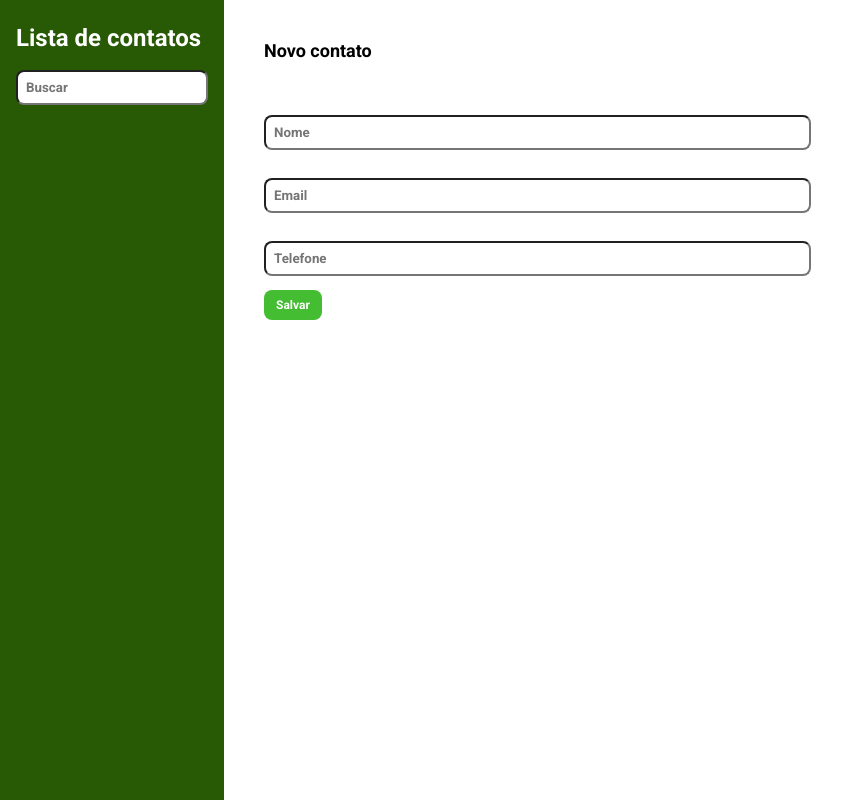
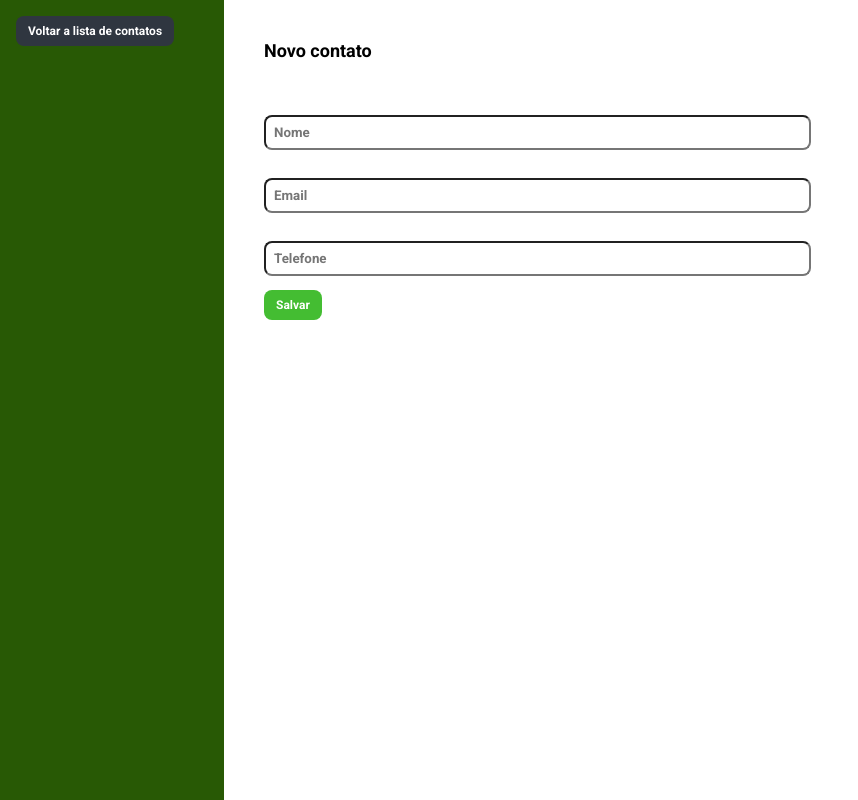
Before and after one commit to DouglassenG/lista_de_contatos, a React (Create React App) app: page /novo in a window 1280 px wide. Shown: the whole page, without its empty margins (0-858 px from the left). Built offline with nearby package versions, Linux system fonts and the light colour scheme.

Commit message:
finalizando a lista de contatos

```diff
--- a/src/components/Contato/index.tsx
+++ b/src/components/Contato/index.tsx
@@ -5,7 +5,7 @@ import * as S from './styles'
 
 import { remover, editar } from '../../store/reducers/contatos'
 import ContatoClass from '../../models/Contato'
-import { BotaoSalvar } from '../../styles'
+import { Botao, BotaoSalvar } from '../../styles'
 
 type Props = ContatoClass
 
@@ -40,7 +40,10 @@ const Contato = ({
 
   return (
     <S.Card>
-      <S.Titulo>{nome}</S.Titulo>
+      <S.Titulo>
+        {estaEditando && <em>Editando... </em>}
+        {nome}
+      </S.Titulo>
       <S.Descricao
         disabled={!estaEditando}
         value={telefone}
@@ -75,7 +78,7 @@ const Contato = ({
           </>
         ) : (
           <>
-            <S.Botao onClick={() => setEstaEditando(true)}>Editar</S.Botao>
+            <Botao onClick={() => setEstaEditando(true)}>Editar</Botao>
             <S.BotaoCancelarRemover onClick={() => dispatch(remover(id))}>
               Remover
             </S.BotaoCancelarRemover>
--- a/src/components/Contato/styles.ts
+++ b/src/components/Contato/styles.ts
@@ -1,5 +1,6 @@
 import styled from 'styled-components'
 import variaveis from '../../styles/variaveis'
+import { Botao } from '../../styles'
 
 export const Card = styled.div`
   background-color: #e9ece9ff;
@@ -45,18 +46,6 @@ export const BarraAcoes = styled.div`
   padding-top: 16px;
 `
 
-export const Botao = styled.button`
-  font-weight: bold;
-  font-size: 12px;
-  color: #fff;
-  padding: 8px 12px;
-  border: none;
-  cursor: pointer;
-  background-color: #2f3640;
-  border-radius: 8px;
-  margin-right: 8px;
-`
-
 export const BotaoCancelarRemover = styled(Botao)`
   background-color: ${variaveis.vermelho};
 `
--- a/src/containers/BarraLateral/index.tsx
+++ b/src/containers/BarraLateral/index.tsx
@@ -1,16 +1,25 @@
 import { useDispatch, useSelector } from 'react-redux'
+import { useNavigate } from 'react-router-dom'
+
 import * as S from './styles'
 import { RootReducer } from '../../store'
 import { alterarTermo } from '../../store/reducers/filtro'
-import { Campo } from '../../styles'
+import { Botao, Campo } from '../../styles'
 
-const BarraLateral = () => {
+type Props = {
+  mostrarBarraBuscar: boolean
+}
+
+const BarraLateral = ({ mostrarBarraBuscar }: Props) => {
+  const navigate = useNavigate()
   const dispatch = useDispatch()
   const { termo } = useSelector((state: RootReducer) => state.filtro)
 
   return (
     <S.Aside>
       <div>
+        {mostrarBarraBuscar ? (
+          <>
             <S.TituloBarraLateral>Lista de contatos</S.TituloBarraLateral>
             <Campo
               type="text"
@@ -18,6 +27,12 @@ const BarraLateral = () => {
               value={termo}
               onChange={(evento) => dispatch(alterarTermo(evento.target.value))}
             />
+          </>
+        ) : (
+          <Botao onClick={() => navigate('/')}>
+            Voltar a lista de contatos
+          </Botao>
+        )}
       </div>
     </S.Aside>
   )
--- a/src/containers/Formulario/index.tsx
+++ b/src/containers/Formulario/index.tsx
@@ -17,7 +17,7 @@ const Formulario = () => {
 
   const cadastrarContato = (evento: FormEvent) => {
     evento.preventDefault()
-    const contatoParaAdicionar = new Contato(titulo, email, telefone, 9)
+    const contatoParaAdicionar = new Contato(titulo, email, telefone, 1)
     dispatch(cadastrar(contatoParaAdicionar))
     navigate('/')
   }
--- a/src/pages/Cadastro/index.tsx
+++ b/src/pages/Cadastro/index.tsx
@@ -3,8 +3,7 @@ import Formulario from '../../containers/Formulario'
 
 const Cadastro = () => (
   <>
-    {/* Barra lateral */}
-    <BarraLateral />
+    <BarraLateral mostrarBarraBuscar={false} />
     <Formulario />
   </>
 )
--- a/src/pages/Home/index.tsx
+++ b/src/pages/Home/index.tsx
@@ -4,7 +4,7 @@ import ListaDeContatos from '../../containers/ListaDeContatos'
 
 const Home = () => (
   <>
-    <BarraLateral />
+    <BarraLateral mostrarBarraBuscar={true} />
     <ListaDeContatos />
     <BotaoAdicionar />
   </>
--- a/src/store/reducers/contatos.ts
+++ b/src/store/reducers/contatos.ts
@@ -46,7 +46,7 @@ const contatosSlice = createSlice({
         state.itens[indexDoContato] = action.payload
       }
     },
-    cadastrar: (state, action: PayloadAction<Contato>) => {
+    cadastrar: (state, action: PayloadAction<Omit<Contato, 'id'>>) => {
       const contatoJaExiste = state.itens.find(
         (contato) =>
           contato.nome.toLowerCase() === action.payload.nome.toLowerCase()
@@ -54,7 +54,13 @@ const contatosSlice = createSlice({
       if (contatoJaExiste) {
         alert('Já existe um contato com esse nome')
       } else {
-        state.itens.push(action.payload)
+        const ultimoContato = state.itens[state.itens.length - 1]
+
+        const contatoNovo = {
+          ...action.payload,
+          id: ultimoContato ? ultimoContato.id + 1 : 1
+        }
+        state.itens.push(contatoNovo)
       }
     }
   }
--- a/src/styles/index.ts
+++ b/src/styles/index.ts
@@ -1,6 +1,5 @@
 import styled, { createGlobalStyle } from 'styled-components'
 import variaveis from './variaveis'
-import { Botao } from '../components/Contato/styles'
 
 const EstiloGlobal = createGlobalStyle`
   *{
@@ -39,6 +38,18 @@ export const Campo = styled.input`
   border-color: #66666;
   width: 100%;
 `
+export const Botao = styled.button`
+  font-weight: bold;
+  font-size: 12px;
+  color: #fff;
+  padding: 8px 12px;
+  border: none;
+  cursor: pointer;
+  background-color: #2f3640;
+  border-radius: 8px;
+  margin-right: 8px;
+`
+
 export const BotaoSalvar = styled(Botao)`
   background-color: ${variaveis.verde};
 `
```
Lines whose indentation alone changed are shown as unchanged.
